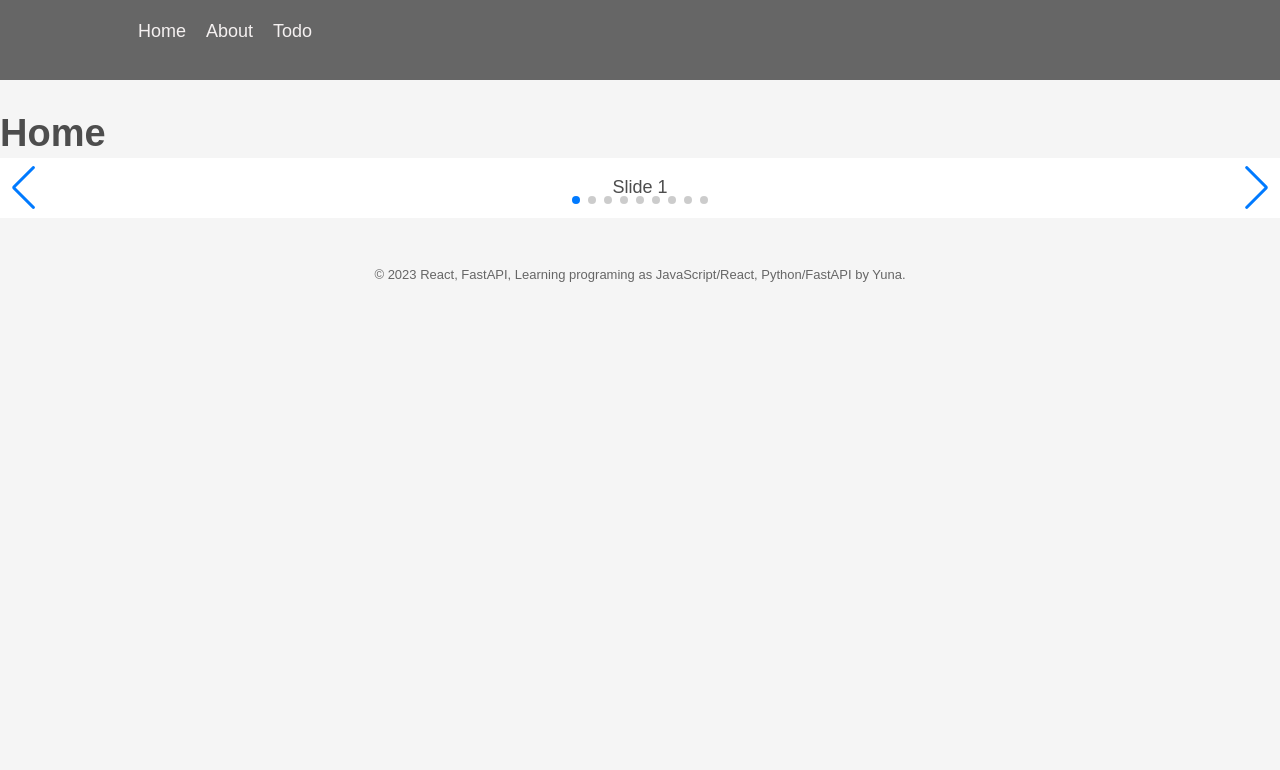
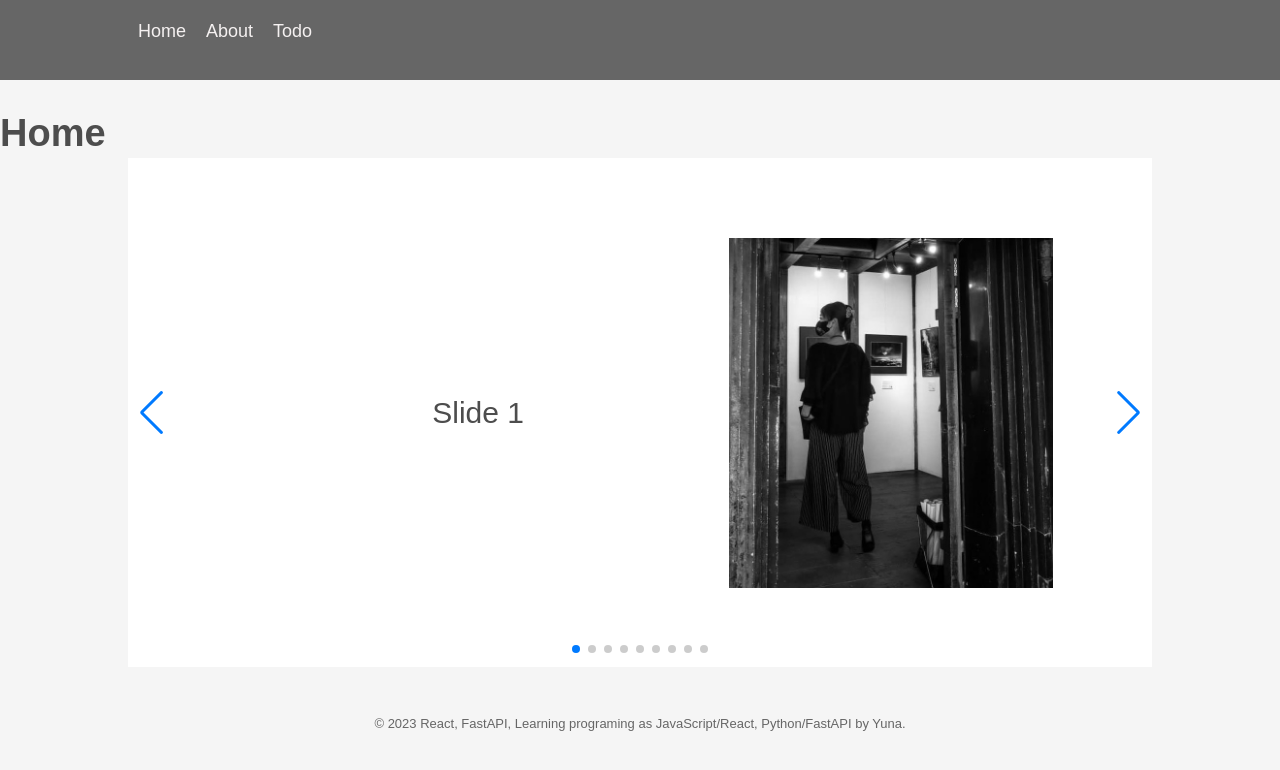
Before and after one commit to yuna096740/FastAPI_React_TodoApp, a React (Create React App) app in the folder fastapi-front/: page / in a window 1280 px wide. Shown: the top 770 px of the page. Built offline with nearby package versions, Linux system fonts and the light colour scheme.

Commit message:
[add] img

```diff
--- /dev/null
+++ b/fastapi-front/src/compornents/Home/home.css
@@ -0,0 +1,3 @@
+.Home {
+  height: 100%;
+}
--- a/fastapi-front/src/compornents/Home/slideHome.css
+++ b/fastapi-front/src/compornents/Home/slideHome.css
@@ -1,13 +1,20 @@
+.SlideHome {
+  width: 80%;
+  margin: 0 auto;
+}
+
 .swiper {
   width: 100%;
   height: 100%;
   margin-left: auto;
   margin-right: auto;
+  display: block;
 }
 
 .swiper-slide {
+  height: 450px;
   text-align: center;
-  font-size: 18px;
+  font-size: 30px;
   background: #fff;
   height: calc((100% - 30px) / 2) !important;
 
@@ -16,3 +23,12 @@
   justify-content: center;
   align-items: center;
 }
+
+.swiper-slide p {
+  padding: 20%;
+}
+
+.swiper-slide img {
+  height: 350px;
+
+}
--- a/fastapi-front/src/compornents/Home/slideHome.js
+++ b/fastapi-front/src/compornents/Home/slideHome.js
@@ -8,13 +8,14 @@ import 'swiper/css/pagination';
 import 'swiper/css/navigation';
 
 import './slideHome.css';
+import pic from "../../images/rumika.jpg";
 
 // import required modules
 import { Pagination, Navigation } from 'swiper/modules';
 
 export default function SlideHome() {
   return (
-    <>
+    <div className='SlideHome'>
       <Swiper
         slidesPerView={1}
         spaceBetween={30}
@@ -26,7 +27,7 @@ export default function SlideHome() {
         modules={[Pagination, Navigation]}
         className="mySwiper"
       >
-        <SwiperSlide><p>Slide 1</p></SwiperSlide>
+        <SwiperSlide><p>Slide 1</p><img src={ pic } alt="picture"></img></SwiperSlide>
         <SwiperSlide><p>Slide 2</p></SwiperSlide>
         <SwiperSlide><p>Slide 3</p></SwiperSlide>
         <SwiperSlide><p>Slide 4</p></SwiperSlide>
@@ -36,6 +37,6 @@ export default function SlideHome() {
         <SwiperSlide><p>Slide 8</p></SwiperSlide>
         <SwiperSlide><p>Slide 9</p></SwiperSlide>
       </Swiper>
-    </>
+    </div>
   );
 }
--- a/fastapi-front/src/compornents/Router/Home.js
+++ b/fastapi-front/src/compornents/Router/Home.js
@@ -1,4 +1,5 @@
 import SlideHome from "../Home/slideHome";
+import "../Home/home.css";
 
 export default function Home() {
   return (
```
Also changed, not shown: fastapi-front/src/images/onschettoLogo.svg (added), fastapi-front/src/images/rumika.jpg (added).
